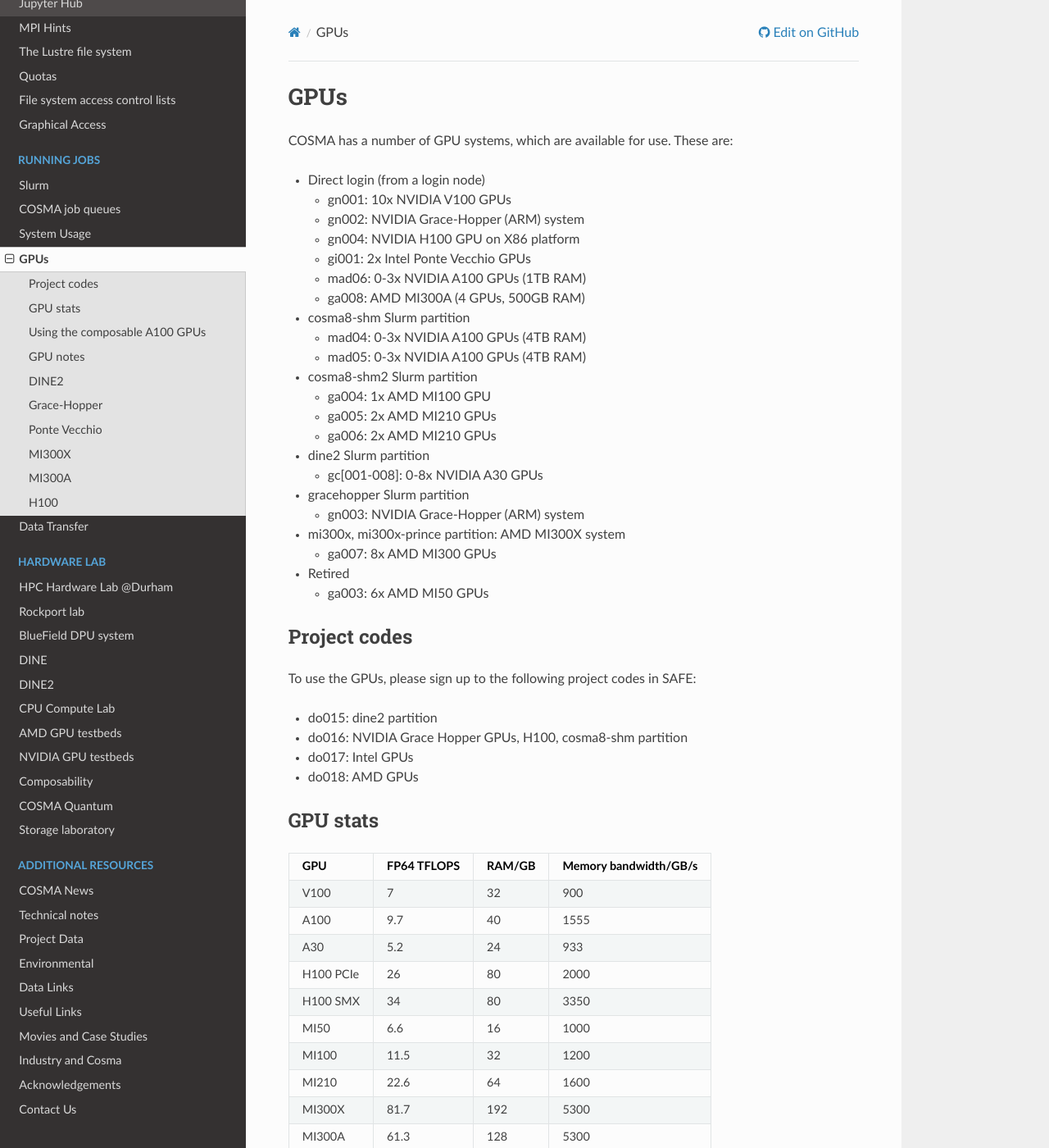
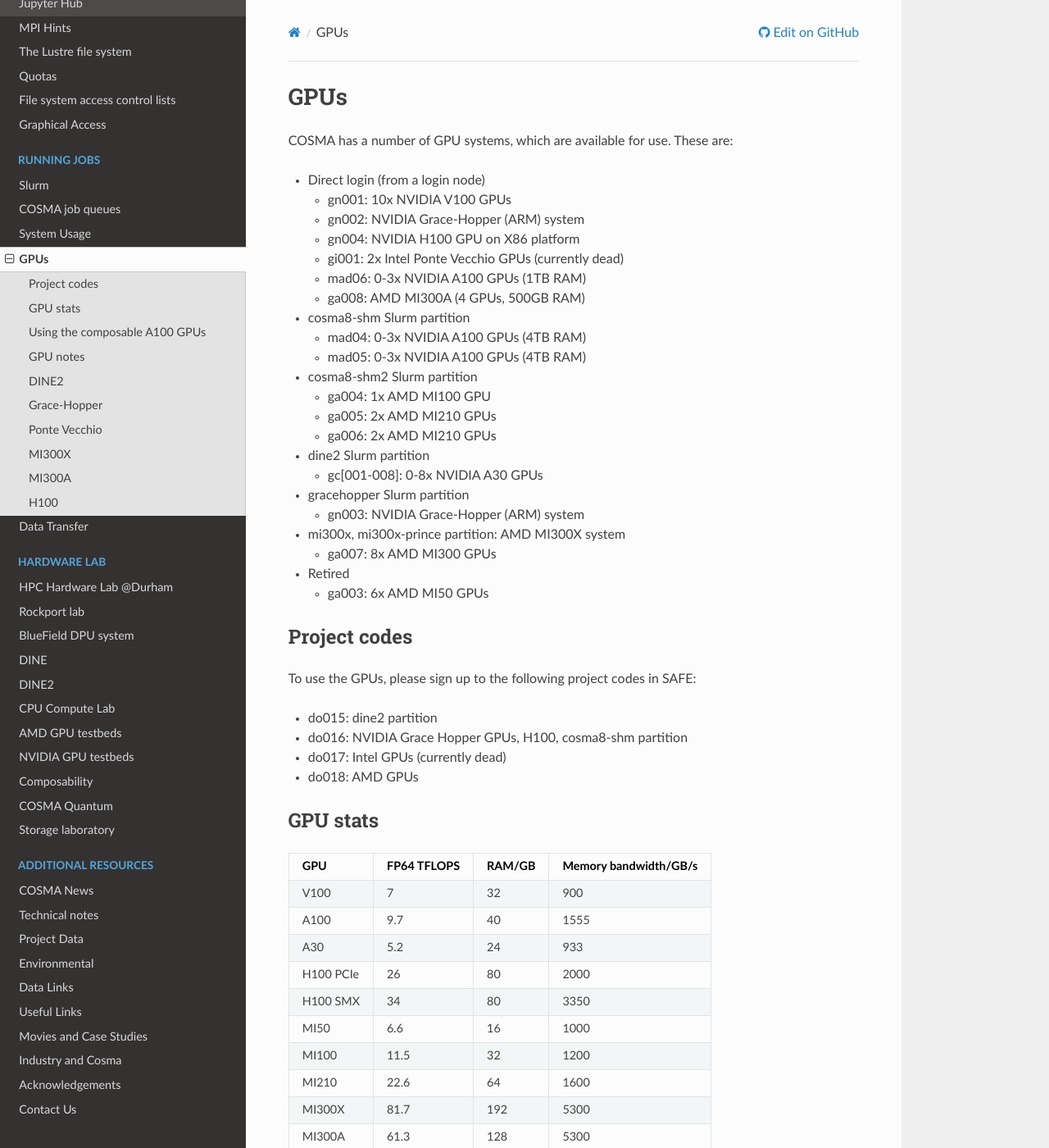
Before and after one commit to agb32/cosmadoc, a Sphinx documentation site: the page built from docs/source/gpu.md, in a window 1280 px wide and 1400 px high. Shown: the whole window at 82% size. Built offline with Sphinx 7.4.7 and the Read the Docs theme 3.1.0, drawn with Linux system fonts in a browser that asks for light colours; some of the changed text lies outside the part shown.

Commit message:
updated gi001 status

````diff
--- a/docs/source/gpu.md
+++ b/docs/source/gpu.md
@@ -6,7 +6,7 @@
   * gn001: 10x NVIDIA V100 GPUs
   * gn002: NVIDIA Grace-Hopper (ARM) system
   * gn004: NVIDIA H100 GPU on X86 platform
-  * gi001: 2x Intel Ponte Vecchio GPUs
+  * gi001: 2x Intel Ponte Vecchio GPUs (currently dead)
   * mad06: 0-3x NVIDIA A100 GPUs (1TB RAM)
   * ga008: AMD MI300A (4 GPUs, 500GB RAM)
 * cosma8-shm Slurm partition
@@ -31,7 +31,7 @@
 
 - do015: dine2 partition
 - do016: NVIDIA Grace Hopper GPUs, H100, cosma8-shm partition
-- do017: Intel GPUs
+- do017: Intel GPUs (currently dead)
 - do018: AMD GPUs
 
 ## GPU stats
@@ -65,6 +65,8 @@
 
 To check that you have the correct permissions to submit to a partition, you can use the ```scontrol show partition=PARTITION_NAME``` command to see which groups are allow to submit to that partition.
 
+The Intel PVC GPUs on gi001 are currently dead - sometime in Autumn 2025.  Watch this space - we may be able to ressurect them.
+
 ## DINE2
 
 The DINE2 GPU system is a composable system with up to 8 A30 GPUs per node.  Currently these are static (i.e. if you require a specific GPU configuration, please ask), but eventually we hope to make it dynamic (i.e. to be able to ask Slurm to compose a system).  In total, there are 8 GPUs, and these can be composed in any configuration to the 8 servers.
@@ -80,6 +82,8 @@
 Note, the Grace CPU has an ARM architecture, and therefore X86 binaries will not run.  The NVIDIA and GCC compilers are available.
 
 ## Ponte Vecchio
+
+This node is currently dead.
 
 The Intel Ponte Vecchio node (donated by Intel) is available for direct ssh from a login node (gi001).
 
````
